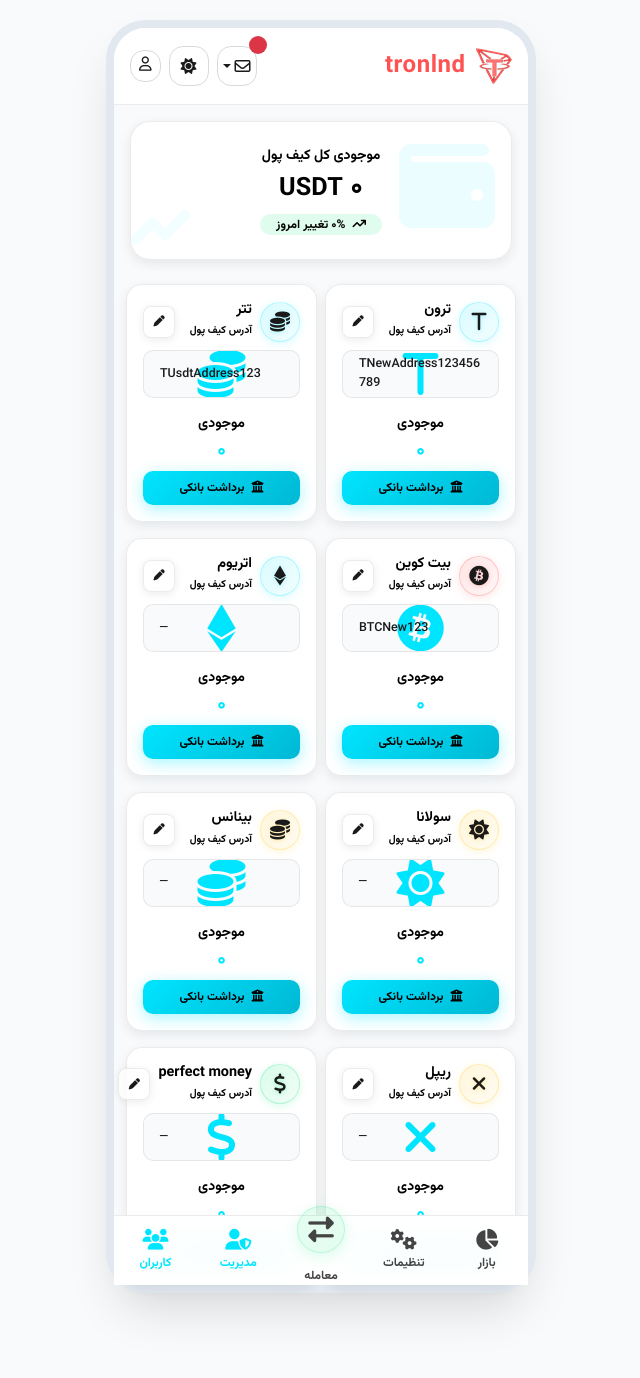
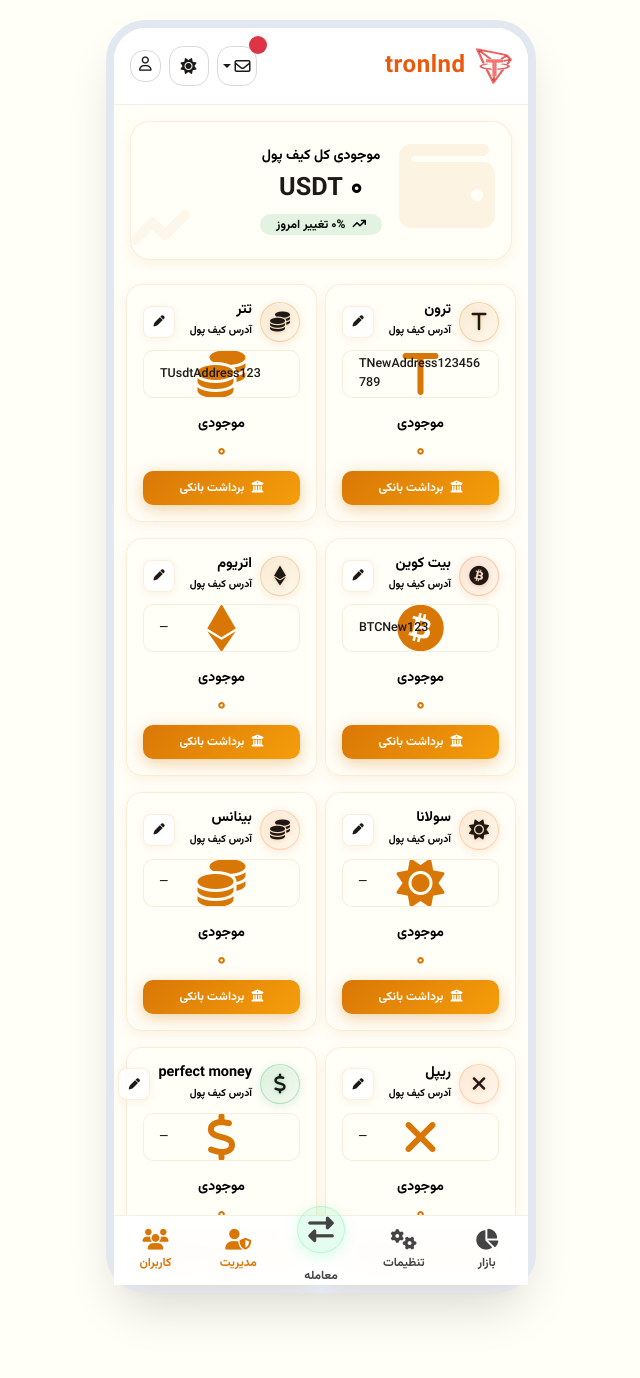
Before and after one commit to joyandeh/vip, a Django app: page /accounts/wallet/ in a window 1280 px wide. Shown: the whole page, without its empty margins (319-959 px from the left). Run offline with Django 5.2, Linux system fonts and the light colour scheme; a user stored in the database is signed in; some libraries are stand-ins or nearby versions.

Commit message:
10 shahrivar

```diff
--- a/accounts/templates/accounts/wallet.html
+++ b/accounts/templates/accounts/wallet.html
@@ -131,9 +131,43 @@
 {% block extra_css %}
 <style>
     /* ========================================
-       WALLET PAGE - Glassmorphism Design
+       WALLET PAGE - Warm Glassmorphism Design
        4 rows × 2 columns layout
+       Warm, readable color palette
        ======================================== */
+
+    /* Warm CSS Variables Override */
+    :root {
+        --wallet-accent: #D97706;           /* Warm amber */
+        --wallet-accent-light: #F59E0B;     /* Lighter amber */
+        --wallet-accent-dark: #B45309;      /* Darker amber */
+        --wallet-coral: #EA580C;            /* Warm coral */
+        --wallet-coral-light: #F97316;      /* Lighter coral */
+        --wallet-success: #16A34A;          /* Warm green */
+        --wallet-success-light: #22C55E;    /* Lighter green */
+        --wallet-bg-warm: #FFFEF7;          /* Warm off-white */
+        --wallet-bg-card: rgba(255, 254, 247, 0.95);
+        --wallet-border: rgba(217, 119, 6, 0.12);
+        --wallet-border-hover: rgba(217, 119, 6, 0.25);
+        --wallet-shadow: rgba(217, 119, 6, 0.08);
+        --wallet-shadow-hover: rgba(217, 119, 6, 0.15);
+        --wallet-text: #1C1917;             /* Warm near-black */
+        --wallet-text-muted: #78716C;       /* Warm gray */
+        --wallet-text-light: #A8A29E;       /* Lighter warm gray */
+    }
+
+    /* Apply warm theme to light mode */
+    body.light-mode {
+        --light-bg-main: var(--wallet-bg-warm) !important;
+        --light-bg-card: var(--wallet-bg-card) !important;
+        --light-border-glass: var(--wallet-border) !important;
+        --light-shadow-color: var(--wallet-shadow) !important;
+        --light-text-color: var(--wallet-text) !important;
+        --accent-cyan: var(--wallet-accent) !important;
+        --accent-green: var(--wallet-success) !important;
+        --accent-coral: var(--wallet-coral) !important;
+        --accent-warning: var(--wallet-coral-light) !important;
+    }
 
     /* Grid: 2 columns on all screens, 4 rows for 8 assets */
     #wallet-grid .col-6 {
@@ -148,25 +182,27 @@
         min-height: 165px;
         display: flex;
         flex-direction: column;
-        background: var(--light-bg-card) !important;
+        background: var(--wallet-bg-card) !important;
         backdrop-filter: blur(20px);
         -webkit-backdrop-filter: blur(20px);
+        border: 1px solid var(--wallet-border) !important;
+        border-radius: 16px;
         transition: all 0.3s ease;
         box-shadow:
-            0 4px 16px var(--light-shadow-color),
-            inset 0 1px 0 rgba(255, 255, 255, 0.6);
+            0 4px 16px var(--wallet-shadow),
+            inset 0 1px 0 rgba(255, 255, 255, 0.8);
     }
 
     .wallet-asset-card:hover {
         transform: translateY(-2px);
         box-shadow:
-            0 8px 28px var(--light-shadow-color),
-            inset 0 1px 0 rgba(255, 255, 255, 0.8),
-            0 0 0 1px var(--accent-cyan);
-        border-color: var(--accent-cyan) !important;
+            0 8px 28px var(--wallet-shadow-hover),
+            inset 0 1px 0 rgba(255, 255, 255, 0.9),
+            0 0 0 1px var(--wallet-accent);
+        border-color: var(--wallet-accent) !important;
     }
 
-    /* Colored Icon Circles - Per Asset Color */
+    /* Colored Icon Circles - Per Asset Warm Colors */
     .wallet-icon {
         background: linear-gradient(135deg,
             rgba(var(--icon-rgb), 0.15) 0%,
@@ -180,135 +216,154 @@
         filter: drop-shadow(0 1px 2px rgba(var(--icon-rgb), 0.3));
     }
 
-    /* Asset-specific icon colors via inline style data-color */
-    .wallet-icon[data-color="cyan"] { --icon-rgb: 0, 229, 255; }
-    .wallet-icon[data-color="green"] { --icon-rgb: 0, 230, 118; }
-    .wallet-icon[data-color="coral"] { --icon-rgb: 255, 82, 82; }
-    .wallet-icon[data-color="warning"] { --icon-rgb: 255, 193, 7; }
-    .wallet-icon[data-color="neon-green"] { --icon-rgb: 0, 230, 118; }
+    /* Asset-specific icon colors - Warm palette */
+    .wallet-icon[data-color="cyan"] { --icon-rgb: 217, 119, 6; }       /* Amber */
+    .wallet-icon[data-color="green"] { --icon-rgb: 22, 163, 74; }      /* Warm green */
+    .wallet-icon[data-color="coral"] { --icon-rgb: 234, 88, 12; }      /* Coral */
+    .wallet-icon[data-color="warning"] { --icon-rgb: 249, 115, 22; }   /* Orange */
+    .wallet-icon[data-color="neon-green"] { --icon-rgb: 22, 163, 74; } /* Warm green */
 
     /* Address Box - Clean Glass Input Style with watermark */
     .address-box {
-        color: var(--light-text-color) !important;
+        color: var(--wallet-text) !important;
         border-radius: 10px !important;
+        border: 1px solid var(--wallet-border) !important;
+        background: var(--wallet-bg-warm) !important;
         transition: all 0.2s ease;
         font-variant-numeric: tabular-nums;
     }
     .address-box:hover {
-        background: var(--light-bg-card) !important;
-        border-color: var(--accent-cyan) !important;
-        box-shadow: 0 0 0 3px rgba(0, 229, 255, 0.1);
+        background: var(--wallet-bg-card) !important;
+        border-color: var(--wallet-accent) !important;
+        box-shadow: 0 0 0 3px rgba(217, 119, 6, 0.15);
     }
     .address-box:empty::before {
         content: '─ ─ ─ ─ ─ ─ ─ ─';
-        color: var(--light-text-muted);
+        color: var(--wallet-text-light);
     }
 
-    /* Balance Amount - Vibrant Cyan */
+    /* Balance Amount - Warm Amber */
     .balance-amount {
-        color: var(--accent-cyan) !important;
+        color: var(--wallet-accent) !important;
         font-weight: 700 !important;
     }
 
-    /* Glass Buttons - Modern Glassmorphism */
+    /* Glass Buttons - Warm Glassmorphism */
     .btn-glass {
-        background: rgba(255, 255, 255, 0.7) !important;
+        background: rgba(255, 255, 255, 0.8) !important;
         backdrop-filter: blur(12px);
         -webkit-backdrop-filter: blur(12px);
-        border: 1px solid rgba(0, 0, 0, 0.08) !important;
-        color: var(--light-text-color) !important;
+        border: 1px solid var(--wallet-border) !important;
+        color: var(--wallet-text) !important;
         font-weight: 600;
         transition: all 0.2s ease;
-        box-shadow: 0 2px 8px var(--light-shadow-color);
+        box-shadow: 0 2px 8px var(--wallet-shadow);
     }
     .btn-glass:hover {
-        background: rgba(255, 255, 255, 0.9) !important;
-        border-color: rgba(0, 0, 0, 0.15) !important;
+        background: rgba(255, 255, 255, 0.95) !important;
+        border-color: var(--wallet-border-hover) !important;
         transform: translateY(-1px);
-        box-shadow: 0 4px 14px var(--light-shadow-color);
+        box-shadow: 0 4px 14px var(--wallet-shadow);
     }
 
     .btn-glass-primary {
-        background: linear-gradient(135deg, var(--accent-cyan) 0%, #00b8d4 100%) !important;
+        background: linear-gradient(135deg, var(--wallet-accent) 0%, var(--wallet-accent-light) 100%) !important;
         border: none !important;
-        color: #000 !important;
+        color: #fff !important;
         font-weight: 700;
-        box-shadow: 0 4px 16px rgba(0, 229, 255, 0.35);
+        box-shadow: 0 4px 16px rgba(217, 119, 6, 0.35);
     }
     .btn-glass-primary:hover {
-        background: linear-gradient(135deg, #00d4e6 0%, var(--accent-cyan) 100%) !important;
+        background: linear-gradient(135deg, var(--wallet-accent-light) 0%, var(--wallet-accent) 100%) !important;
         transform: translateY(-1px);
-        box-shadow: 0 6px 20px rgba(0, 229, 255, 0.45);
-        color: #000 !important;
+        box-shadow: 0 6px 20px rgba(217, 119, 6, 0.45);
+        color: #fff !important;
     }
 
     /* Glass Inputs in Modal */
     .glass-input {
-        background: rgba(255, 255, 255, 0.8) !important;
+        background: rgba(255, 255, 255, 0.9) !important;
         backdrop-filter: blur(10px);
         -webkit-backdrop-filter: blur(10px);
-        border: 1px solid rgba(0, 0, 0, 0.08) !important;
-        color: var(--light-text-color) !important;
+        border: 1px solid var(--wallet-border) !important;
+        color: var(--wallet-text) !important;
         border-radius: 12px !important;
         font-weight: 500;
         transition: all 0.2s ease;
     }
     .glass-input:focus {
-        border-color: var(--accent-cyan) !important;
-        box-shadow: 0 0 0 4px rgba(0, 229, 255, 0.15) !important;
+        border-color: var(--wallet-accent) !important;
+        box-shadow: 0 0 0 4px rgba(217, 119, 6, 0.15) !important;
         background: #fff !important;
     }
     .glass-input::placeholder {
-        color: #999 !important;
+        color: var(--wallet-text-light) !important;
     }
 
     /* Glass Modal */
     .glass-modal {
-        background: var(--light-bg-main) !important;
+        background: var(--wallet-bg-warm) !important;
         backdrop-filter: blur(24px);
         -webkit-backdrop-filter: blur(24px);
-        box-shadow: 0 20px 60px rgba(0, 0, 0, 0.12);
+        border: 1px solid var(--wallet-border) !important;
+        box-shadow: 0 20px 60px rgba(217, 119, 6, 0.12);
     }
     .glass-modal .modal-header,
     .glass-modal .modal-footer {
-        border-color: var(--light-border-glass) !important;
+        border-color: var(--wallet-border) !important;
     }
     .glass-modal .modal-title {
-        color: var(--light-text-color) !important;
+        color: var(--wallet-text) !important;
     }
     .glass-modal .btn-close {
-        filter: invert(0.3);
+        filter: invert(0.2) sepia(1) saturate(5) hue-rotate(30deg);
     }
 
     /* Glass Alert */
     .glass-alert {
-        background: rgba(0, 229, 255, 0.08) !important;
-        border: 1px solid rgba(0, 229, 255, 0.15) !important;
-        color: var(--light-text-color) !important;
+        background: rgba(217, 119, 6, 0.08) !important;
+        border: 1px solid rgba(217, 119, 6, 0.15) !important;
+        color: var(--wallet-text) !important;
         border-radius: 12px !important;
     }
-
-    /* Muted Text */
-    .text-custom-muted {
-        color: #64748b !important;
+    .glass-alert i {
+        color: var(--wallet-accent) !important;
     }
 
-    /* Badge in Header */
+    /* Muted Text - Warm */
+    .text-custom-muted {
+        color: var(--wallet-text-muted) !important;
+    }
+
+    /* Badge in Header - Warm */
     .bg-success-subtle {
-        background: rgba(0, 230, 118, 0.12) !important;
+        background: rgba(22, 163, 74, 0.12) !important;
     }
     .text-neon-green {
-        color: #00b050 !important;
+        color: var(--wallet-success) !important;
+    }
+
+    /* Header accents */
+    .text-cyan {
+        color: var(--wallet-accent) !important;
+    }
+    .text-white {
+        color: var(--wallet-text) !important;
     }
 
     /* Divider */
     .border-top {
-        border-color: var(--light-border-glass) !important;
+        border-color: var(--wallet-border) !important;
     }
 
     /* RTL Support for Persian */
     .text-truncate {
         max-width: 100%;
+    }
+
+    /* Watermark icon color */
+    .address-box .position-absolute i {
+        color: var(--wallet-accent) !important;
     }
 
     /* Smooth Transitions */
@@ -342,11 +397,24 @@
         background: transparent;
     }
     .modal-body::-webkit-scrollbar-thumb {
-        background: rgba(0, 0, 0, 0.15);
+        background: rgba(217, 119, 6, 0.2);
         border-radius: 3px;
     }
     .modal-body::-webkit-scrollbar-thumb:hover {
-        background: rgba(0, 0, 0, 0.25);
+        background: rgba(217, 119, 6, 0.35);
+    }
+
+    /* Header card warm accents */
+    .glass-card:first-of-type .text-cyan,
+    .glass-card:first-of-type .fa-wallet,
+    .glass-card:first-of-type .fa-chart-line {
+        color: var(--wallet-accent) !important;
+    }
+    .glass-card:first-of-type .text-white {
+        color: var(--wallet-text) !important;
+    }
+    .glass-card:first-of-type .bg-success-subtle {
+        background: rgba(22, 163, 74, 0.12) !important;
     }
 </style>
 {% endblock %}
@@ -356,6 +424,21 @@
     // Update total balance (placeholder)
     document.addEventListener('DOMContentLoaded', function() {
         document.getElementById('totalBalance').textContent = '۰';
+
+        // Click to copy address
+        document.querySelectorAll('.address-box').forEach(function(el) {
+            el.style.cursor = 'pointer';
+            el.addEventListener('click', function() {
+                var text = this.textContent.trim();
+                if (text && text !== '─' && text !== '─ ─ ─ ─ ─ ─ ─ ─') {
+                    navigator.clipboard.writeText(text).then(function() {
+                        showToast('آدرس کپی شد', 'success');
+                    }).catch(function() {
+                        showToast('کپی ناموفق بود', 'danger');
+                    });
+                }
+            });
+        });
     });
 
     // Save wallet data via AJAX
```
Also changed, not shown: core/templates/core/index.html (+8 -5 lines), db.sqlite3.
